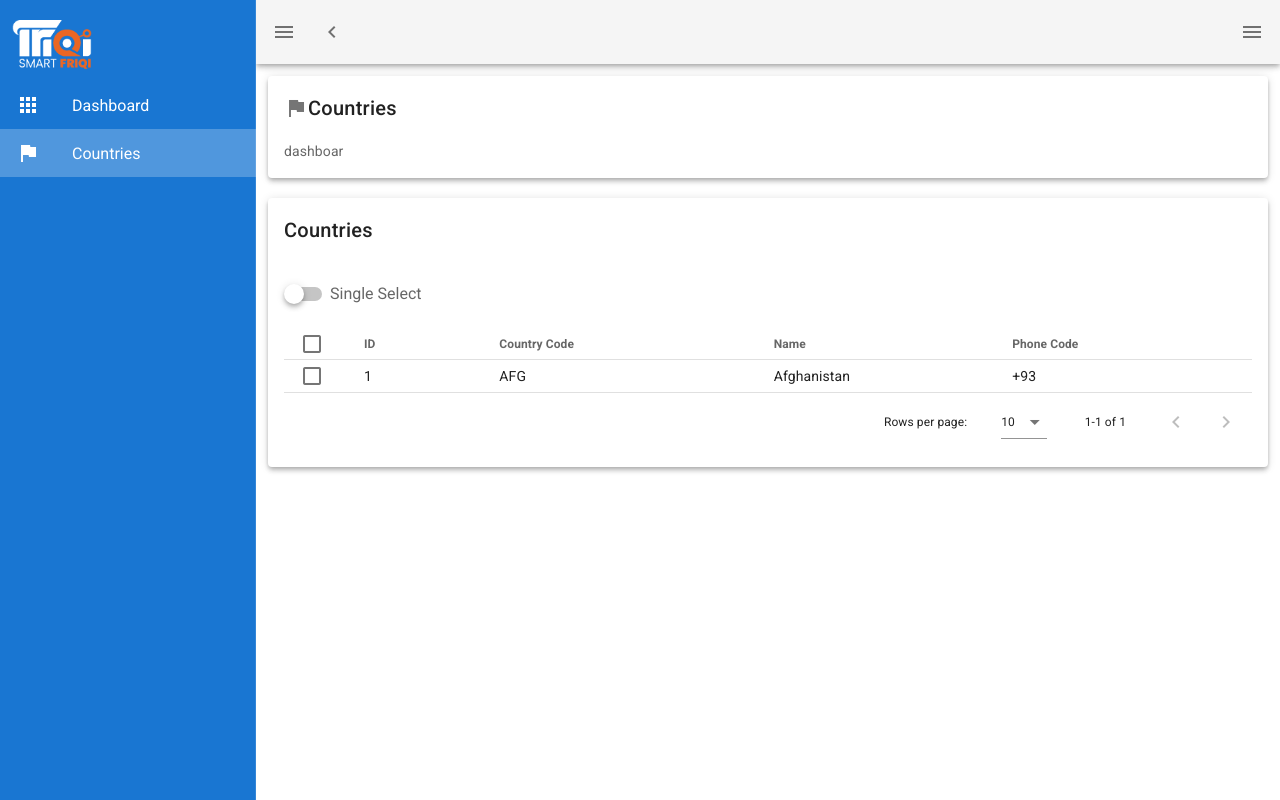
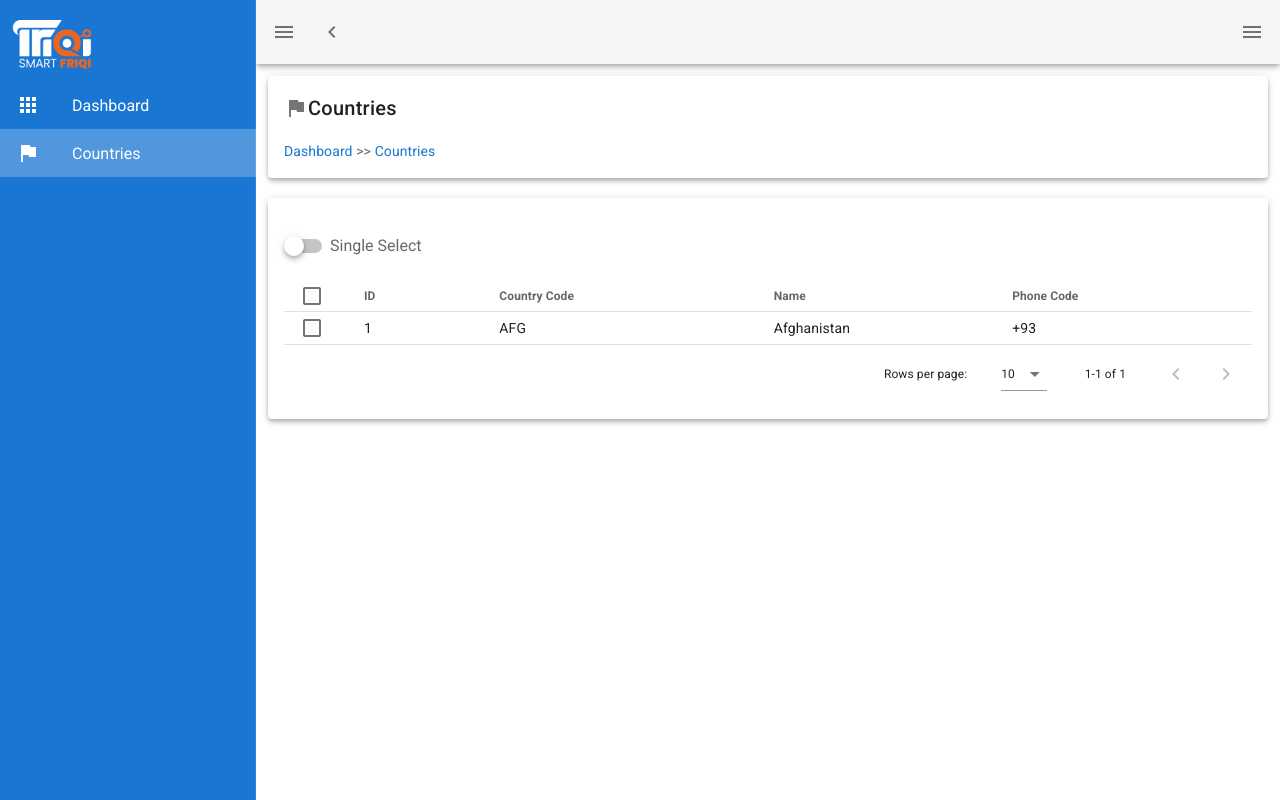
Before and after one commit to ashraf-frotan/landingpage-mis-frontend, a Nuxt app: page /countries in a window 1280 px wide. Built offline with nearby package versions, Linux system fonts and the light colour scheme.

Commit message:
TitleCard component created

```diff
--- /dev/null
+++ b/components/TitleCard.vue
@@ -0,0 +1,29 @@
+<template>
+  <v-card elevation="4">
+    <v-card-title>
+      <v-icon>{{ title.icon }}</v-icon>
+      {{ title.title }}
+    </v-card-title>
+    <v-card-text>
+      <NuxtLink to="/" class="text-decoration-none">Dashboard</NuxtLink> >>
+      <NuxtLink :to="title.url" class="text-decoration-none">{{
+        title.title
+      }}</NuxtLink></v-card-text
+    >
+  </v-card>
+</template>
+
+<script>
+export default {
+  name: "BreadCrumb",
+  props: ["title"],
+  data() {
+    return {
+      title: {},
+    };
+  },
+};
+</script>
+
+<style>
+</style>
--- a/pages/countries.vue
+++ b/pages/countries.vue
@@ -1,21 +1,18 @@
 <template>
   <v-row>
     <v-col cols="12">
-            <v-card elevation="4">
-                <v-card-title>
-                    <v-icon>mdi-flag</v-icon>
-                    Countries
-                </v-card-title>
+      <TitleCard :title="title_info" />
+      <v-card elevation="4" class="mt-5">
         <v-card-text>
-                    dashboar
-                </v-card-text>
-            </v-card>
-            <v-card elevation="4" class="mt-5">
-                <v-card-title>
-                    Countries
-                </v-card-title>
-                <v-card-text>
-                    <v-data-table :headers="headers" :items="countries" dense item-key="id" v-model="selected" show-select :single-select="singleSelect">
+          <v-data-table
+            :headers="headers"
+            :items="countries"
+            dense
+            item-key="id"
+            v-model="selected"
+            show-select
+            :single-select="singleSelect"
+          >
             <template v-slot:top>
               <v-switch label="Single Select" v-model="singleSelect"></v-switch>
             </template>
@@ -26,30 +23,33 @@
   </v-row>
 </template>
 <script>
-export default{
-    name:'countries',
-    data(){
+import TitleCard from "~/components/TitleCard.vue";
+export default {
+  name: "countries",
+  components: {
+    TitleCard,
+  },
+  data() {
     return {
-            selected:[],
-            singleSelect:false,
-            countries:[
-                {id:1,code:'AFG',name:'Afghanistan',phonecode:'+93'}
+      title_info: { title: "Countries", icon: "mdi-flag", url: "countries" },
+      selected: [],
+      singleSelect: false,
+      countries: [
+        { id: 1, code: "AFG", name: "Afghanistan", phonecode: "+93" },
       ],
-            headers:[
-                {text:'ID',value:'id'},
-                {text:'Country Code',value:'code'},
-                {text:'Name',value:'name'},
-                {text:'Phone Code',value:'phonecode'},
-            ]
-        }
+      headers: [
+        { text: "ID", value: "id" },
+        { text: "Country Code", value: "code" },
+        { text: "Name", value: "name" },
+        { text: "Phone Code", value: "phonecode" },
+      ],
+    };
   },
-    methods:{
-        getCountries(){
-
-        }
+  methods: {
+    getCountries() {},
   },
-    created(){
-        console.log('created');
-    }
-}
+  created() {
+    console.log("created");
+  },
+};
 </script>
```
Also changed, not shown: 1 other file (tests, documents, lock files or other folders). Lines whose indentation alone changed are shown as unchanged.
